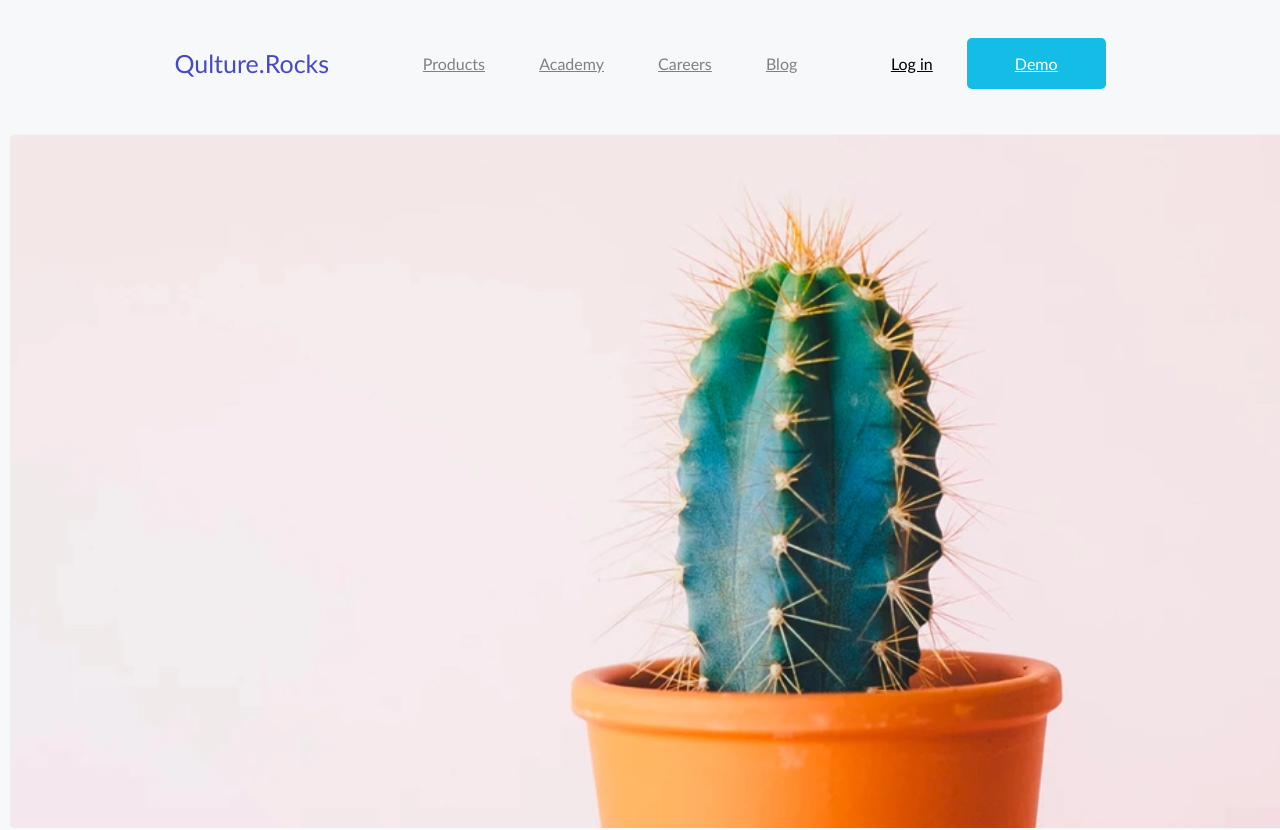
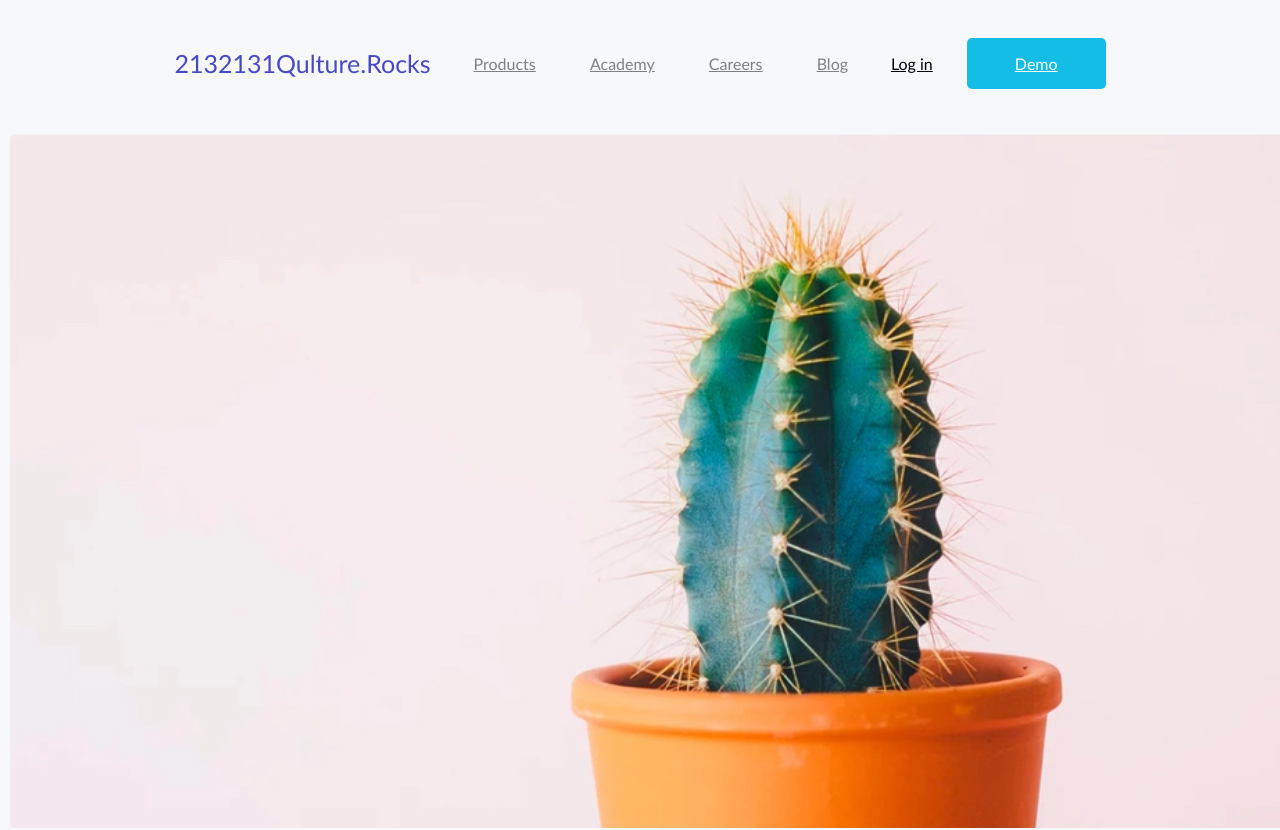
Before and after one commit to mout-asd/mout-asd.github.io, a plain HTML site: page 1111/index.html in a window 1280 px wide. Shown: the top 830 px of the page. Drawn offline with Linux system fonts and the light colour scheme.

Commit message:
Update index.html

```diff
--- a/1111/index.html
+++ b/1111/index.html
@@ -11,7 +11,7 @@
     <div class="wrapper">
         <nav>
             <div class="logo">
-                Qulture.Rocks
+                2132131Qulture.Rocks
             </div>
             <div class="links">
                 <a href="">Products</a>
```
